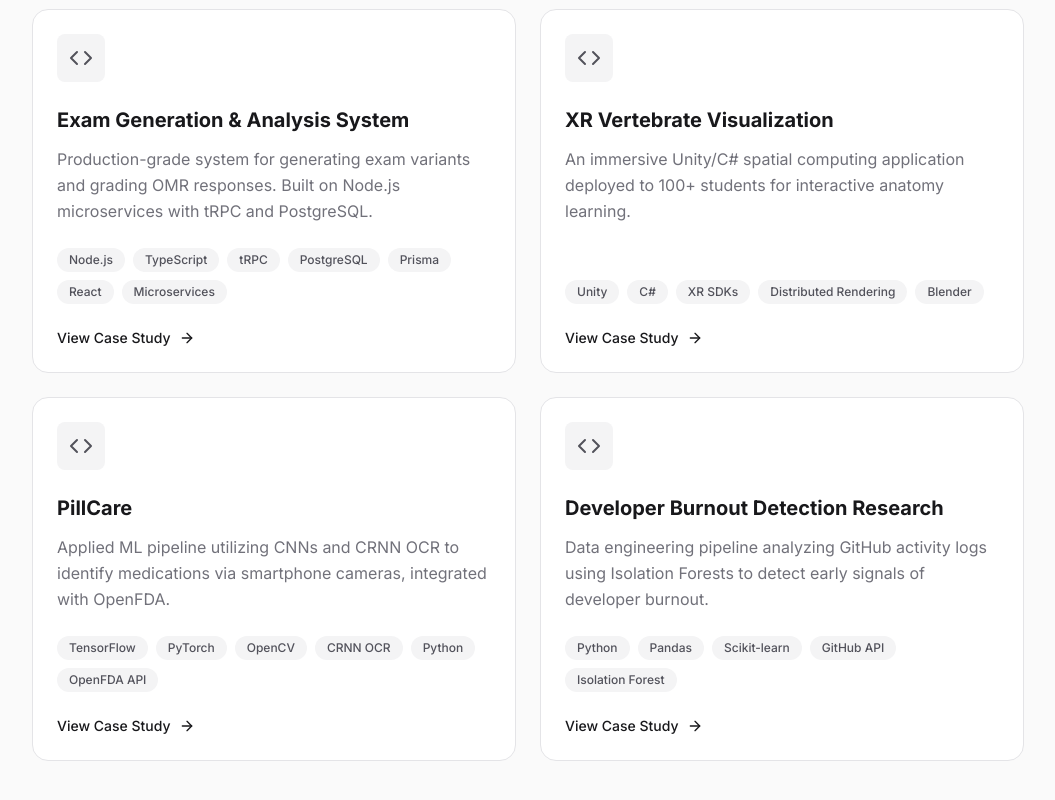
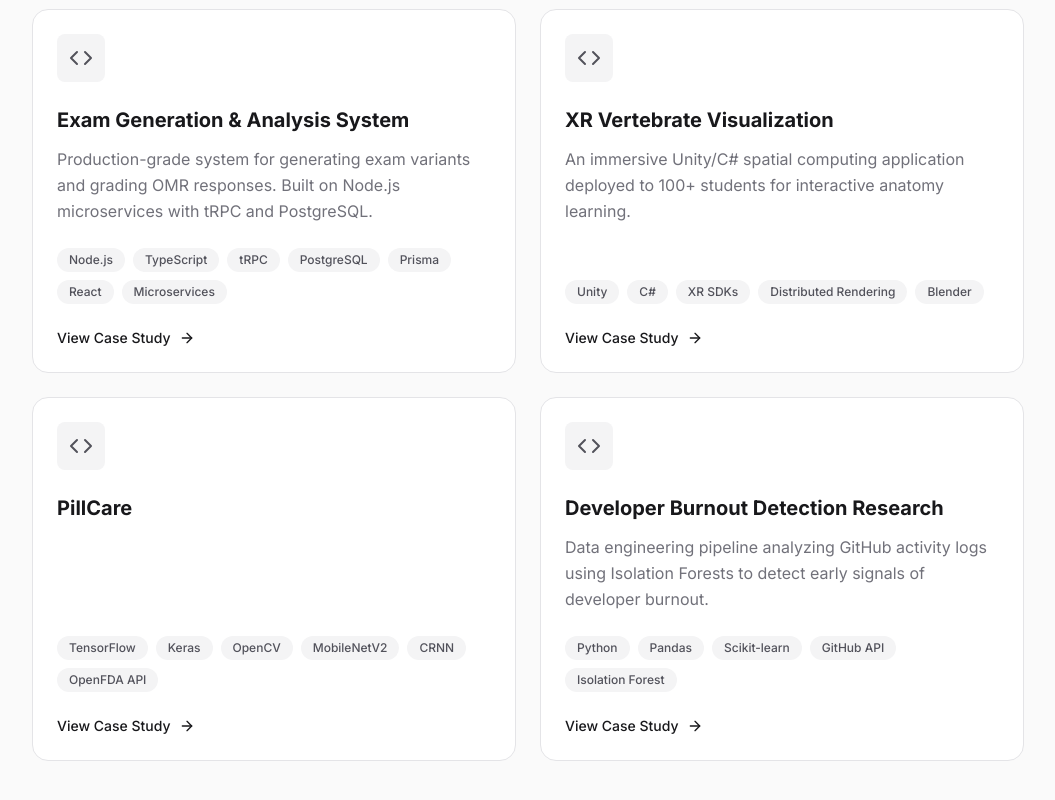
Before and after one commit to d2r3v/d2r3v.github.io, a Next.js app: page /projects in a window 1280 px wide. Shown: the part 304-1104 px from the top of the page, without its empty margins (112-1167 px from the left). Built offline with nearby package versions, Linux system fonts and the light colour scheme.

Commit message:
Updated PillCare

```diff
--- a/app/projects/[slug]/page.tsx
+++ b/app/projects/[slug]/page.tsx
@@ -30,9 +30,11 @@ export default async function ProjectCaseStudy({ params }: { params: Promise<{ s
             Back to Projects
           </Link>
           <h1 className="text-4xl md:text-5xl font-bold tracking-tight mb-6">{project.title}</h1>
+          {(project.summary || project.description) && (
             <p className="text-xl text-zinc-600 dark:text-zinc-300 leading-relaxed">
-            {project.description}
+              {project.summary || project.description}
             </p>
+          )}
         </div>
 
 
@@ -51,27 +53,82 @@ export default async function ProjectCaseStudy({ params }: { params: Promise<{ s
         </div>
 
         <div className="space-y-12">
+          {project.contributions || project.diagram || project.standoutSections ? (
+            <>
+              {project.contributions && project.contributions.length > 0 && (
+                <section>
+                  <h2 className="text-2xl font-bold mb-4 tracking-tight border-b border-zinc-200 dark:border-zinc-800 pb-2">Key Contributions</h2>
+                  <ul className="list-disc pl-6 space-y-2 text-zinc-600 dark:text-zinc-400 text-lg">
+                    {project.contributions.map((contribution, i) => (
+                      <li key={i} className="leading-relaxed">
+                        {contribution}
+                      </li>
+                    ))}
+                  </ul>
+                </section>
+              )}
+
+              {project.diagram && (
+                <section>
+                  <h2 className="text-2xl font-bold mb-4 tracking-tight border-b border-zinc-200 dark:border-zinc-800 pb-2">System Overview</h2>
+                  <div className="bg-zinc-50 dark:bg-zinc-900 border border-zinc-200 dark:border-zinc-800 rounded-lg p-6 overflow-x-auto">
+                    <pre className="text-sm font-mono text-zinc-800 dark:text-zinc-300">
+                      {project.diagram}
+                    </pre>
+                  </div>
+                </section>
+              )}
+
+              {project.standoutSections && project.standoutSections.map((section, i) => (
+                <section key={i}>
+                  <h2 className="text-2xl font-bold mb-4 tracking-tight border-b border-zinc-200 dark:border-zinc-800 pb-2">{section.title}</h2>
+                  <p className="text-zinc-600 dark:text-zinc-400 leading-relaxed text-lg whitespace-pre-wrap">
+                    {section.content}
+                  </p>
+                </section>
+              ))}
+            </>
+          ) : (
+            <>
+              {project.overview && (
                 <section>
                   <h2 className="text-2xl font-bold mb-4 tracking-tight border-b border-zinc-200 dark:border-zinc-800 pb-2">Overview</h2>
                   <p className="text-zinc-600 dark:text-zinc-400 leading-relaxed text-lg whitespace-pre-wrap">
                     {project.overview}
                   </p>
                 </section>
+              )}
 
+              {project.architecture && (
                 <section>
                   <h2 className="text-2xl font-bold mb-4 tracking-tight border-b border-zinc-200 dark:border-zinc-800 pb-2">Architecture</h2>
                   <p className="text-zinc-600 dark:text-zinc-400 leading-relaxed text-lg whitespace-pre-wrap">
                     {project.architecture}
                   </p>
                 </section>
+              )}
 
+              {project.decisions && (
                 <section>
                   <h2 className="text-2xl font-bold mb-4 tracking-tight border-b border-zinc-200 dark:border-zinc-800 pb-2">Key Engineering Decisions</h2>
                   <p className="text-zinc-600 dark:text-zinc-400 leading-relaxed text-lg whitespace-pre-wrap">
                     {project.decisions}
                   </p>
                 </section>
+              )}
 
+              {project.impact && (
+                <section>
+                  <h2 className="text-2xl font-bold mb-4 tracking-tight border-b border-zinc-200 dark:border-zinc-800 pb-2">Impact</h2>
+                  <p className="text-zinc-600 dark:text-zinc-400 leading-relaxed text-lg whitespace-pre-wrap">
+                    {project.impact}
+                  </p>
+                </section>
+              )}
+            </>
+          )}
+
+          {project.tech && project.tech.length > 0 && (
             <section>
               <h2 className="text-2xl font-bold mb-4 tracking-tight border-b border-zinc-200 dark:border-zinc-800 pb-2">Technologies</h2>
               <div className="flex flex-wrap gap-3">
@@ -82,13 +139,7 @@ export default async function ProjectCaseStudy({ params }: { params: Promise<{ s
                 ))}
               </div>
             </section>
-
-          <section>
-            <h2 className="text-2xl font-bold mb-4 tracking-tight border-b border-zinc-200 dark:border-zinc-800 pb-2">Impact</h2>
-            <p className="text-zinc-600 dark:text-zinc-400 leading-relaxed text-lg whitespace-pre-wrap">
-              {project.impact}
-            </p>
-          </section>
+          )}
         </div>
 
         <div className="mt-20 pt-8 border-t border-zinc-200 dark:border-zinc-800">
--- a/app/projects/data.ts
+++ b/app/projects/data.ts
@@ -2,11 +2,15 @@ export type Project = {
   id: string
   slug: string
   title: string
-  description: string
-  overview: string
-  architecture: string
-  decisions: string
-  impact: string
+  description?: string
+  overview?: string
+  architecture?: string
+  decisions?: string
+  impact?: string
+  summary?: string
+  contributions?: string[]
+  diagram?: string
+  standoutSections?: { title: string; content: string }[]
   tech: string[]
   githubUrl: string
   demoUrl?: string
@@ -41,13 +45,35 @@ export const projectsData: Project[] = [
     id: "pillcare",
     slug: "pillcare",
     title: "PillCare",
-    description: "Applied ML pipeline utilizing CNNs and CRNN OCR to identify medications via smartphone cameras, integrated with OpenFDA.",
-    overview: "An applied machine learning system tackling a critical accessibility challenge: accurately identifying medications for visually impaired and elderly users. This is not a standard toy dataset project; it relies on complex multi-modal ML pipelines to fuse visual shape features with OCR text extraction, validated against real-time medical datasets.",
-    architecture: "- PyTorch/TensorFlow CNN for visual pill classification (shape, color, scoring)\n- CRNN-based OCR pipeline dedicated to reading faint or curved pill imprints\n- Live integration with the OpenFDA API for authoritative drug metadata\n- Optimized mobile interface for real-time edge or hybrid inference",
-    decisions: "Chose a dual-model architecture. A standalone CNN extracts pure visual features, while a specialized CRNN handles the difficult OCR task of reading curved, low-contrast pill imprints. Fusing these outputs significantly improved confidence scores. Bound the inference engine directly to the OpenFDA API to guarantee users receive live, federally verified medication warnings rather than static, outdated payloads.",
-    impact: "Engineered a robust assistive technology pipeline capable of handling poor lighting and varied camera angles, addressing a tangible safety need for demographics managing complex prescriptions.",
-    tech: ["TensorFlow", "PyTorch", "OpenCV", "CRNN OCR", "Python", "OpenFDA API"],
-    githubUrl: "https://github.com/d2r3v",
+    summary: "PillCare is a deep learning system that identifies medications from real-world images using both visual features and text imprints. It uses a gated fusion architecture to dynamically weigh visual vs. OCR inputs, improving identification in high-risk scenarios.",
+    contributions: [
+      "Built a multi-stage ML pipeline (preprocessing → OCR → fusion → inference)",
+      "Designed a gated fusion mechanism to reduce noisy feature influence",
+      "Implemented class-weighted training to handle severe dataset imbalance",
+      "Optimized models for edge deployment using TensorFlow Lite",
+      "Automated dataset expansion using openFDA APIs and augmentation pipelines"
+    ],
+    diagram: `Image Input
+↓
+[Vision Model: MobileNetV2] → visual features
+↓
+[OCR Model: CRNN] → text features
+↓
+[Confidence Gate] → weighs OCR usefulness
+↓
+[Fusion Layer] → final classification`,
+    standoutSections: [
+      {
+        title: "The Gated Fusion Idea",
+        content: "Most pill identification systems rely on either image classification or text lookup, which breaks down in real-world conditions (missing text, similar pills). Instead of treating vision and OCR equally, PillCare employs a confidence gate that decides when OCR should influence predictions. This allows the system to ignore OCR when no readable text exists and use it when visual ambiguity is high. This approach raised accuracy to 84% (+3.6% over vision-only)."
+      },
+      {
+        title: "Data and Class Imbalance Challenges",
+        content: "Addressing data quality provided greater returns than model complexity. A 3x offline augmentation gave the most significant improvement (+9%). Furthermore, a severe class imbalance caused the model to ignore minority classes (e.g., amoxicillin). Utilizing `compute_class_weight(\"balanced\")` combined with targeted augmentation successfully optimized cross-entropy loss across all 16 drug classes, guaranteeing non-zero recall for rare pills."
+      }
+    ],
+    tech: ["TensorFlow", "Keras", "OpenCV", "MobileNetV2", "CRNN", "OpenFDA API"],
+    githubUrl: "https://github.com/d2r3v/PillCare",
   },
   {
     id: "burnout-detection",
```
Also changed, not shown: 1 other file (tests, documents, lock files or other folders). Lines whose indentation alone changed are shown as unchanged.
